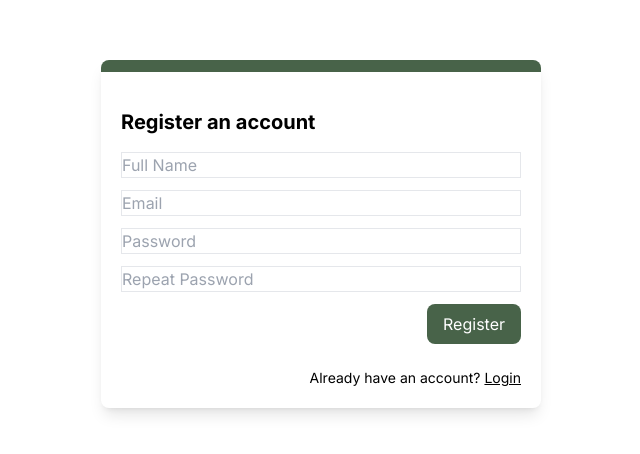
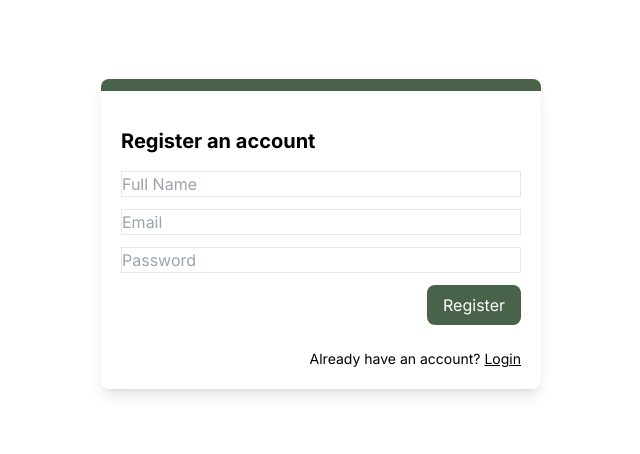
Before and after one commit to ulrikaha/Front-end-project-v1, a Next.js app: page /register in a window 1280 px wide. Shown: the part 158-612 px from the top of the page, without its empty margins (319-959 px from the left). Built offline with nearby package versions, Linux system fonts and the light colour scheme.

Commit message:
registration to mongo working

```diff
--- a/app/api/register/route.js
+++ b/app/api/register/route.js
@@ -1,12 +1,16 @@
+import { connectMongoDB } from "@/lib/mongodb";
 import { NextResponse } from "next/server";
+import User from "../../../models/user";
+import bcrypt from "bcryptjs";
+
 
 export async function POST(req) {
     try {
         const { name , email, password } = await req.json();
+        const hashedPassword = await bcrypt.hash(password, 10);
 
-        console.log("Name: ", name);
-        console.log("Email: ", email);
-        console.log("Password: ", password);
+       await connectMongoDB();
+       await User.create({ name, email, password: hashedPassword });
 
 return NextResponse.json({ message: "User registered successfully" }, { status: 201 });
 
--- a/components/RegisterForm.tsx
+++ b/components/RegisterForm.tsx
@@ -7,9 +7,9 @@ export default function RegisterForm() {
   const [name, setName] = useState("");
   const [email, setEmail] = useState("");
   const [password, setPassword] = useState("");
-  const {error, setError} = useState("");
+  const [error, setError] = useState("");
 
-  const handleSubmit = async (e) => {
+  const handleSubmit = async (e: React.FormEvent<HTMLFormElement>) => {
   e.preventDefault();
 
     if (!name || !email  || !password) {
@@ -30,7 +30,7 @@ export default function RegisterForm() {
 
 
       if (res.ok) {
-        const form = e.target;
+        const form = e.target as HTMLFormElement;
         form.reset();
       } else {
         console.log("User registration failed.")
@@ -73,13 +73,6 @@ export default function RegisterForm() {
             placeholder="Password"
 
           />
-          <input
-            className="w-[400px] border border-gray-200 font-baskerville"
-            type="password"
-            name="repeatPassword"
-            placeholder="Repeat Password"
-
-          />
 
           <div className="flex items-center justify-end">
             <button className="bg-custom-green text-white font-baskerville px-4 py-2 rounded-lg">
@@ -89,13 +82,13 @@ export default function RegisterForm() {
 
           {error && (
             <div className="bg-red-500 text-white w-fit text-sm py-1 px-3 rounded-md mt-2">
-             {setError}
+              {error}
             </div>
           )}
 
-        <Link className="text-sm mt-3 text-right" href="/login">
-          Already have an account? <span className="underline">Login</span>
-        </Link>
+          <Link className="text-sm mt-3 text-right" href={"/"}>
+            Already have an account? <span className="underline">Login</span>
+          </Link>
         </form>
       </div>
     </div>
```
Also changed, not shown: app/api/userExsists/route.js (added).
